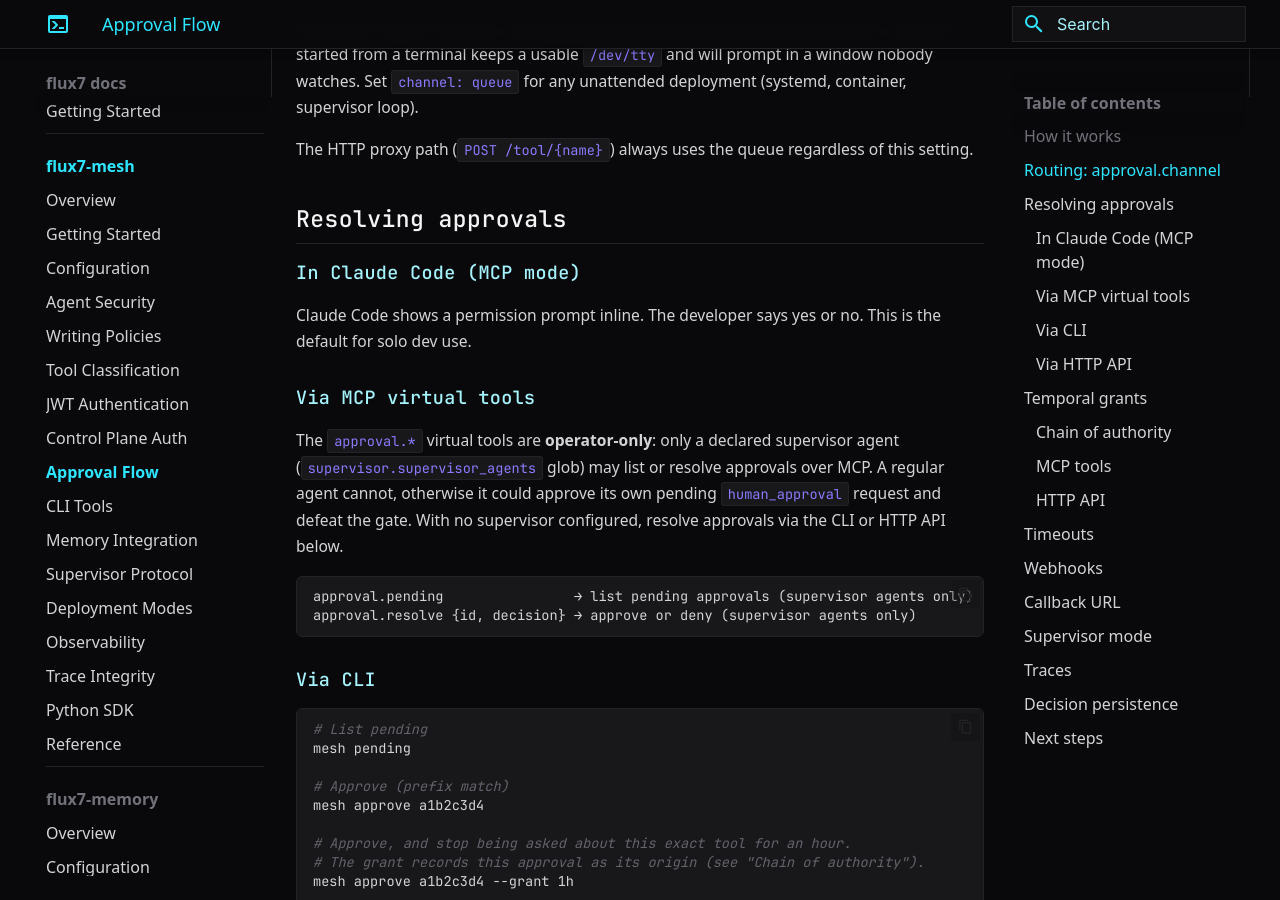
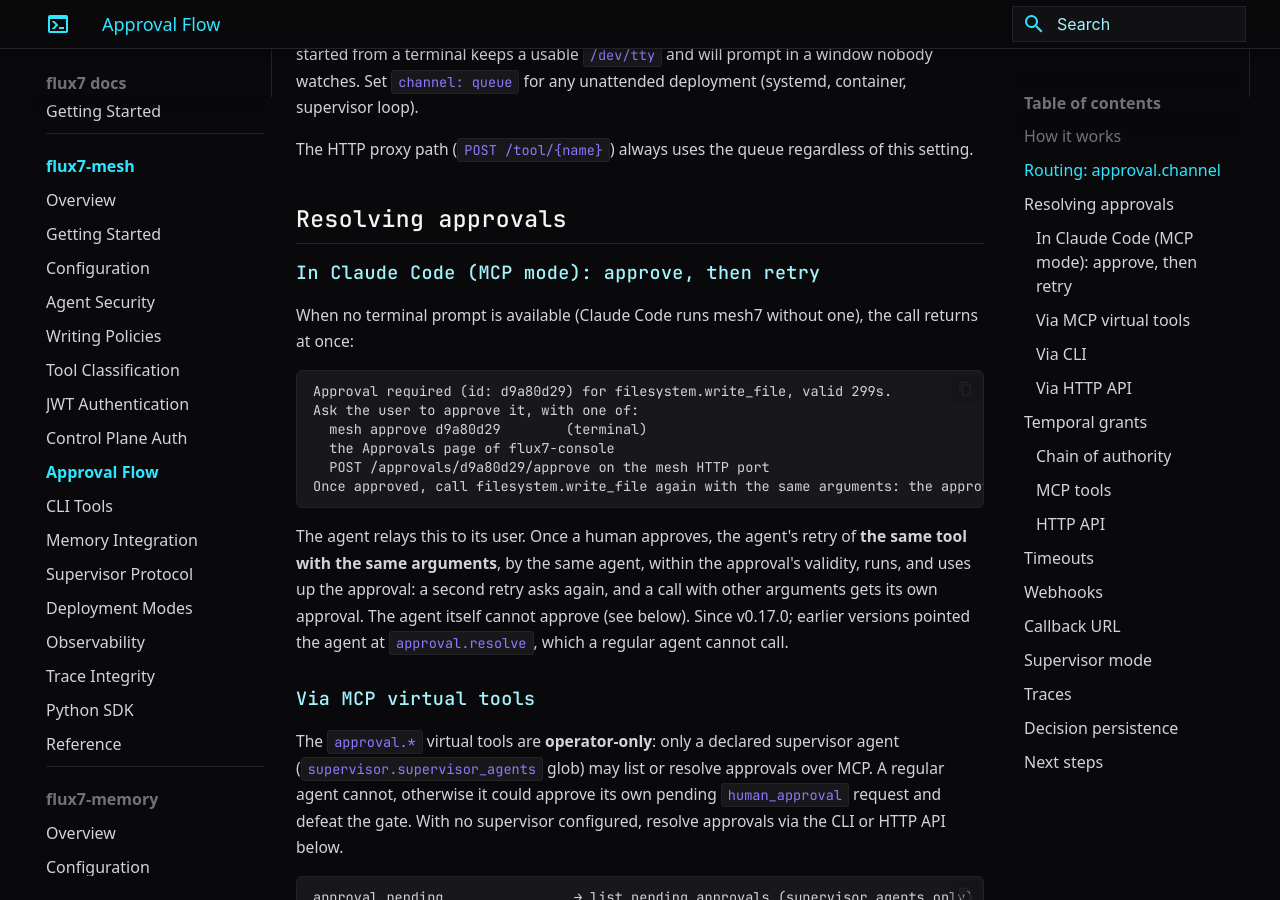
Before and after one commit to KTCrisis/flux7-docs, an MkDocs documentation site: the page built from docs/mesh7/approval-flow.md, in a window 1280 px wide and 900 px high, scrolled down 1342 px. Built offline with MkDocs 1.6.1 and Material for MkDocs 9.7.7, drawn with Linux system fonts in a browser that asks for light colours; some web fonts are replaced.

Commit message:
docs(mesh7): install from releases/latest without the GitHub API; approve then retry
Co-Authored-By: Claude Opus 5.5 (1M context) <noreply@anthropic.com>
Claude-Session: https://claude.ai/code/session_01YCoz65jLLvz5UAsKuyYRcK

````diff
--- a/docs/mesh7/approval-flow.md
+++ b/docs/mesh7/approval-flow.md
@@ -51,9 +51,20 @@ The HTTP proxy path (`POST /tool/{name}`) always uses the queue regardless of th
 
 ## Resolving approvals
 
-### In Claude Code (MCP mode)
+### In Claude Code (MCP mode): approve, then retry
 
-Claude Code shows a permission prompt inline. The developer says yes or no. This is the default for solo dev use.
+When no terminal prompt is available (Claude Code runs mesh7 without one), the call returns at once:
+
+```
+Approval required (id: d9a80d29) for filesystem.write_file, valid 299s.
+Ask the user to approve it, with one of:
+  mesh approve d9a80d29        (terminal)
+  the Approvals page of flux7-console
+  POST /approvals/d9a80d29/approve on the mesh HTTP port
+Once approved, call filesystem.write_file again with the same arguments: the approved call runs once.
+```
+
+The agent relays this to its user. Once a human approves, the agent's retry of **the same tool with the same arguments**, by the same agent, within the approval's validity, runs, and uses up the approval: a second retry asks again, and a call with other arguments gets its own approval. The agent itself cannot approve (see below). Since v0.17.0; earlier versions pointed the agent at `approval.resolve`, which a regular agent cannot call.
 
 ### Via MCP virtual tools
 
````
Also changed, not shown: docs/mesh7/getting-started.md (+5 -3 lines).
